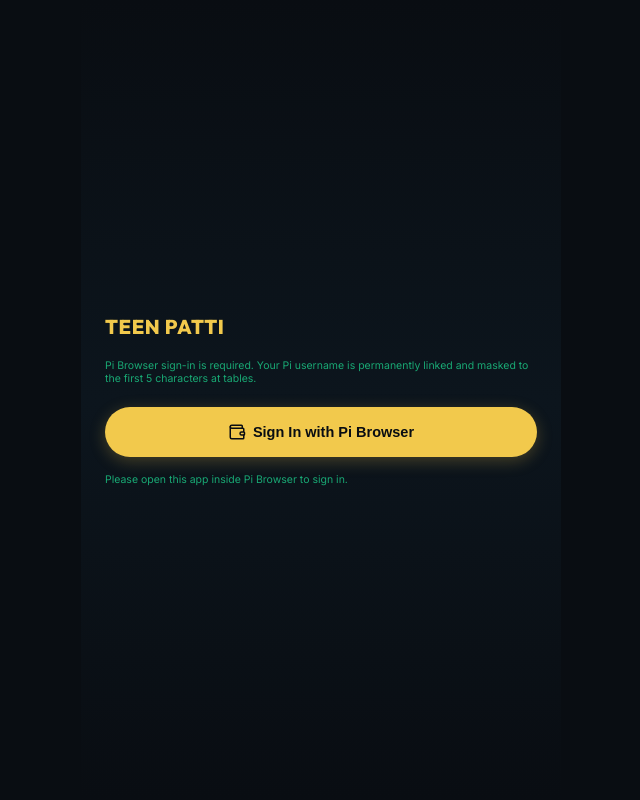
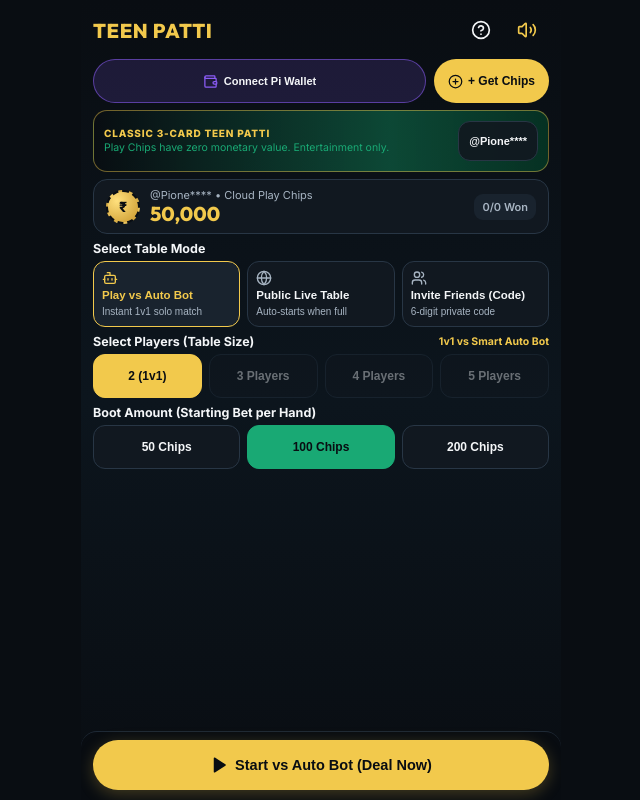
Before and after one commit to SahilMakesIt/teen-patti-pi, a React (Vite) app: page / in a window 1280 px wide. Shown: the whole page, without its empty margins (319-959 px from the left). Built offline with nearby package versions, Linux system fonts and the light colour scheme; no server answers; the database is empty.

Commit message:
Update App.jsx

```diff
--- a/src/App.jsx
+++ b/src/App.jsx
@@ -60,9 +60,9 @@ const VIDEO_REWARD_CHIPS = 2000;
 
 export function formatVisiblePiUsername(rawName) {
   const clean = String(rawName || '').trim().replace(/^@/, '');
-  if (!clean) return 'PiUser';
+  if (!clean) return 'PiUse****';
   if (clean.length <= 5) return clean;
-  return `${clean.slice(0, 5)}***`;
+  return `${clean.slice(0, 5)}****`;
 }
 
 function generateSixDigitInviteCode() {
@@ -82,8 +82,8 @@ function mapRoomAndSeatsToTable(room, seats, fallbackMode) {
   const mappedSeats = (seats || []).map((doc) => ({
     id: doc.userId,
     seatIndex: Number(doc.seatIndex || 0),
-    name: formatVisiblePiUsername(doc.displayName || 'PiUser'),
-    fullName: doc.displayName || 'PiUser',
+    name: formatVisiblePiUsername(doc.displayName || doc.username || 'PiUser'),
+    fullName: doc.displayName || doc.username || 'PiUser',
     isBot: false,
     chips: Number(doc.chips || 0),
     cards: (doc.cards || []).map(decodeCardCode).filter(Boolean),
@@ -149,10 +149,9 @@ export default function App() {
   const guest = useRef(getOrCreateGuestIdentity()).current;
 
   const [screen, setScreen] = useState('LOBBY');
-  const [authChecked, setAuthChecked] = useState(false);
   const [profile, setProfile] = useState({
     playerId: guest.playerId,
-    pioneerName: '',
+    pioneerName: guest.username || 'PiUser',
     isPiVerified: false,
     chipsBalance: STARTING_CHIPS,
     handsPlayed: 0,
@@ -161,7 +160,7 @@ export default function App() {
     hideBalance: false,
     adHistory: [],
   });
-  const [piStatusMessage, setPiStatusMessage] = useState('Connecting to Pi Browser...');
+  const [piStatusMessage, setPiStatusMessage] = useState(guest.environmentLabel || 'Pi Wallet Not Connected');
   const [isPiConnecting, setIsPiConnecting] = useState(false);
 
   const [selectedMode, setSelectedMode] = useState(GAME_MODES.VS_AUTO_BOT);
@@ -176,6 +175,7 @@ export default function App() {
   const [turnTimerProgress, setTurnTimerProgress] = useState(1);
 
   const [isRulesOpen, setIsRulesOpen] = useState(false);
+  const [showWalletInfoBanner, setShowWalletInfoBanner] = useState(false);
   const [isRefillOpen, setIsRefillOpen] = useState(false);
   const [refillTargetId, setRefillTargetId] = useState(null);
   const [isAdRunning, setIsAdRunning] = useState(false);
@@ -192,30 +192,19 @@ export default function App() {
   const latestRoomRef = useRef(null);
   const latestSeatsRef = useRef([]);
 
-  useEffect(() => {
-    let unsubProfile = null;
-    let active = true;
-
-    (async () => {
-      setIsPiConnecting(true);
-      const piResult = await authenticateWithPi();
-      if (!active) return;
-
-      if (!piResult.isPiAuthenticated || !piResult.username) {
-        setIsPiConnecting(false);
-        setAuthChecked(true);
-        setPiStatusMessage('Please open this app inside Pi Browser to sign in.');
-        return;
+  const syncVerifiedPiUser = async (piResult) => {
+    const cleanName = String(piResult?.username || '').trim().replace(/^@/, '');
+    if (!piResult?.isPiAuthenticated || !cleanName) {
+      return false;
     }
 
-      const verifiedUsername = String(piResult.username).trim().replace(/^@/, '');
-      const stableId = piResult.uid || guest.playerId;
+    const stableId = piResult.uid || profile.playerId || guest.playerId;
     const isFounder =
-        verifiedUsername.toLowerCase() === FOUNDER_PI_USERNAME.toLowerCase() ||
+      cleanName.toLowerCase() === FOUNDER_PI_USERNAME.toLowerCase() ||
       stableId === FOUNDER_PLAYER_ID;
 
     try {
-        await ensureUserProfile(stableId, verifiedUsername);
+      await ensureUserProfile(stableId, cleanName);
     } catch (_err) {
       // Offline fallback
     }
@@ -223,63 +212,86 @@ export default function App() {
     setProfile((prev) => ({
       ...prev,
       playerId: stableId,
-        pioneerName: verifiedUsername,
+      pioneerName: cleanName,
       isPiVerified: true,
       chipsBalance: isFounder ? Math.max(prev.chipsBalance, FOUNDER_DEFAULT_CHIPS) : prev.chipsBalance,
     }));
-      setPiStatusMessage(piResult.environmentLabel || 'Pi Browser Verified');
-      setIsPiConnecting(false);
-      setAuthChecked(true);
+    setPiStatusMessage(piResult.environmentLabel || 'Pi Wallet Connected');
+    setCloudMessage(null);
 
     updateUserProfileFields(stableId, {
-        pioneerName: verifiedUsername,
-        username: verifiedUsername,
+      pioneerName: cleanName,
+      username: cleanName,
       usernameLocked: true,
       piVerified: true,
     }).catch(() => {});
 
+    return true;
+  };
+
+  useEffect(() => {
+    let unsubProfile = null;
+    let active = true;
+
+    (async () => {
+      try {
+        await ensureUserProfile(guest.playerId, guest.username || 'PiUser');
+      } catch (_err) {
+        // Offline fallback
+      }
+
       unsubProfile = observeUserProfile(
-        stableId,
+        guest.playerId,
         (doc) => {
           if (!active || !doc) return;
+          const storedName = String(doc.username || doc.pioneerName || guest.username || 'PiUser').trim();
+          const isFounder =
+            storedName.toLowerCase() === FOUNDER_PI_USERNAME.toLowerCase() ||
+            guest.playerId === FOUNDER_PLAYER_ID;
           const rawChips = Number(doc.chipsBalance ?? STARTING_CHIPS);
           const effectiveChips =
             isFounder && rawChips < FOUNDER_DEFAULT_CHIPS ? FOUNDER_DEFAULT_CHIPS : rawChips;
 
           if (isFounder && rawChips < FOUNDER_DEFAULT_CHIPS) {
-            updateUserProfileFields(stableId, {
+            updateUserProfileFields(guest.playerId, {
               chipsBalance: FOUNDER_DEFAULT_CHIPS,
-              pioneerName: verifiedUsername,
-              username: verifiedUsername,
-              usernameLocked: true,
             }).catch(() => {});
           }
 
           soundEffects.enabled = doc.soundEnabled !== false;
-          setProfile({
-            playerId: stableId,
-            pioneerName: verifiedUsername,
-            isPiVerified: true,
+          setProfile((prev) => ({
+            ...prev,
+            playerId: guest.playerId,
+            pioneerName: prev.isPiVerified ? prev.pioneerName : storedName,
             chipsBalance: effectiveChips,
             handsPlayed: Number(doc.handsPlayed || 0),
             handsWon: Number(doc.handsWon || 0),
             soundEnabled: doc.soundEnabled !== false,
             hideBalance: Boolean(doc.hideBalance),
             adHistory: Array.isArray(doc.adHistory) ? doc.adHistory : [],
-          });
+          }));
         },
         () => {}
       );
+
+      try {
+        const piResult = await authenticateWithPi();
+        if (active && piResult?.isPiAuthenticated && piResult?.username) {
+          await syncVerifiedPiUser(piResult);
+        }
+      } catch (_err) {
+        // Do not block lobby if Pi auth fails on initial load; user can tap Connect Pi Wallet
+      }
     })();
 
     return () => {
       active = false;
       if (unsubProfile) unsubProfile();
     };
-  }, [guest.playerId]);
+  }, [guest.playerId, guest.username]);
 
   useEffect(() => {
-    if (authChecked && profile.isPiVerified && screen === 'LOBBY' && profile.chipsBalance < LOW_CHIPS_THRESHOLD) {
+    if (screen === 'LOBBY' && profile.chipsBalance < LOW_CHIPS_THRESHOLD) {
       const key = `lobby_${profile.chipsBalance}`;
       if (lowPromptKeyRef.current !== key) {
         lowPromptKeyRef.current = key;
@@ -288,7 +300,7 @@ export default function App() {
         setIsRefillOpen(true);
       }
     }
-  }, [authChecked, profile.isPiVerified, screen, profile.chipsBalance]);
+  }, [screen, profile.chipsBalance]);
 
   const stopObservingOnlineRoom = () => {
     if (onlineRoomUnsubRef.current) {
@@ -526,28 +538,22 @@ export default function App() {
   const handleConnectPiWallet = async () => {
     if (isPiConnecting) return;
     setIsPiConnecting(true);
+    setCloudMessage(null);
+    try {
       const result = await authenticateWithPi();
-    if (result.isPiAuthenticated && result.username) {
-      const cleanName = String(result.username).trim().replace(/^@/, '');
-      const stableId = result.uid || profile.playerId;
-      setProfile((prev) => ({
-        ...prev,
-        playerId: stableId,
-        pioneerName: cleanName,
-        isPiVerified: true
-      }));
-      setPiStatusMessage(result.environmentLabel || 'Pi Browser Verified');
-      setAuthChecked(true);
-      updateUserProfileFields(stableId, {
-        pioneerName: cleanName,
-        username: cleanName,
-        usernameLocked: true,
-        piVerified: true
-      }).catch(() => {});
-    } else {
-      setPiStatusMessage('Open inside Pi Browser and sign in with your Pi account.');
+      const connected = await syncVerifiedPiUser(result);
+      if (!connected) {
+        const msg = result?.errorMessage || result?.reason || 'Pi Wallet request failed. Open in Pi Browser and try again.';
+        setPiStatusMessage(msg);
+        setCloudMessage(msg);
       }
+    } catch (err) {
+      const msg = err?.message || 'Pi Wallet request failed.';
+      setPiStatusMessage(msg);
+      setCloudMessage(msg);
+    } finally {
       setIsPiConnecting(false);
+    }
   };
 
   const applyGrantedChips = async (amount, label) => {
@@ -792,30 +798,6 @@ export default function App() {
     triggerDealAnim();
   };
 
-  if (!authChecked || !profile.isPiVerified) {
-    return (
-      <div className="app-shell" style={{ padding: 24, display: 'flex', flexDirection: 'column', justifyContent: 'center', gap: 14 }}>
-        <h1 className="brand-title" style={{ marginBottom: 4 }}>TEEN PATTI</h1>
-        <p className="hero-sub" style={{ marginBottom: 8 }}>
-          {isPiConnecting
-            ? 'Verifying your Pi Browser account...'
-            : 'Pi Browser sign-in is required. Your Pi username is permanently linked and masked to the first 5 characters at tables.'}
-        </p>
-        <button
-          type="button"
-          className="primary-cta"
-          disabled={isPiConnecting}
-          onClick={handleConnectPiWallet}
-          style={{ width: '100%' }}
-        >
-          <Wallet size={18} />
-          {isPiConnecting ? 'Connecting Pi Account...' : 'Sign In with Pi Browser'}
-        </button>
-        {piStatusMessage && <div className="hero-sub">{piStatusMessage}</div>}
-      </div>
-    );
-  }
-
   const visibleUsername = formatVisiblePiUsername(profile.pioneerName);
   const isAutoBot = selectedMode.id === GAME_MODES.VS_AUTO_BOT.id;
 
@@ -842,11 +824,25 @@ export default function App() {
             </div>
 
             <div className="wallet-actions-row">
+              {profile.isPiVerified ? (
                 <div className="pi-pill connected" style={{ cursor: 'default' }}>
                   <span className="dot-live" />
                   <CheckCircle2 size={15} />
-                <span className="pi-pill-text">Pi Verified • @{visibleUsername}</span>
+                  <span className="pi-pill-text">Pi Wallet Connected • @{visibleUsername}</span>
                 </div>
+              ) : (
+                <button
+                  type="button"
+                  className="pi-pill"
+                  disabled={isPiConnecting}
+                  onClick={handleConnectPiWallet}
+                >
+                  <Wallet size={15} color="#8B5CF6" />
+                  <span className="pi-pill-text">
+                    {isPiConnecting ? 'Connecting Pi Wallet...' : 'Connect Pi Wallet'}
+                  </span>
+                </button>
+              )}
 
               <button
                 type="button"
@@ -863,14 +859,24 @@ export default function App() {
 
             {cloudMessage && <div className="error-banner">{cloudMessage}</div>}
 
+            {showWalletInfoBanner && (
+              <div className="notice-box" style={{ marginBottom: 10 }}>
+                @{visibleUsername} • {profile.isPiVerified ? 'Pi Wallet Connected (Locked)' : piStatusMessage}
+              </div>
+            )}
+
             <div className="hero-banner">
               <div>
                 <div className="hero-kicker">CLASSIC 3-CARD TEEN PATTI</div>
                 <div className="hero-sub">Play Chips have zero monetary value. Entertainment only.</div>
               </div>
-              <div className="profile-chip-btn" style={{ cursor: 'default' }}>
+              <button
+                type="button"
+                className="profile-chip-btn"
+                onClick={() => setShowWalletInfoBanner((prev) => !prev)}
+              >
                 @{visibleUsername}
-              </div>
+              </button>
             </div>
 
             <div className="balance-card">
```
Lines whose indentation alone changed are shown as unchanged.
